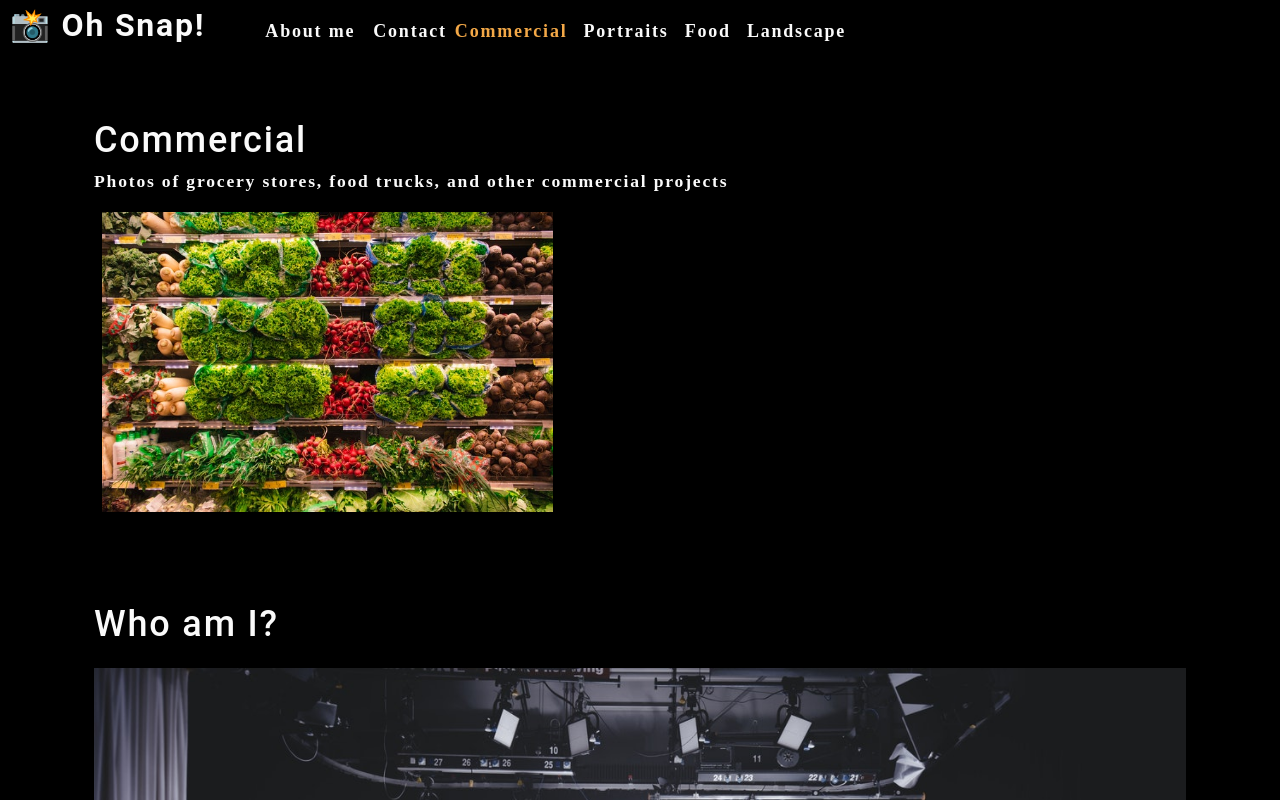
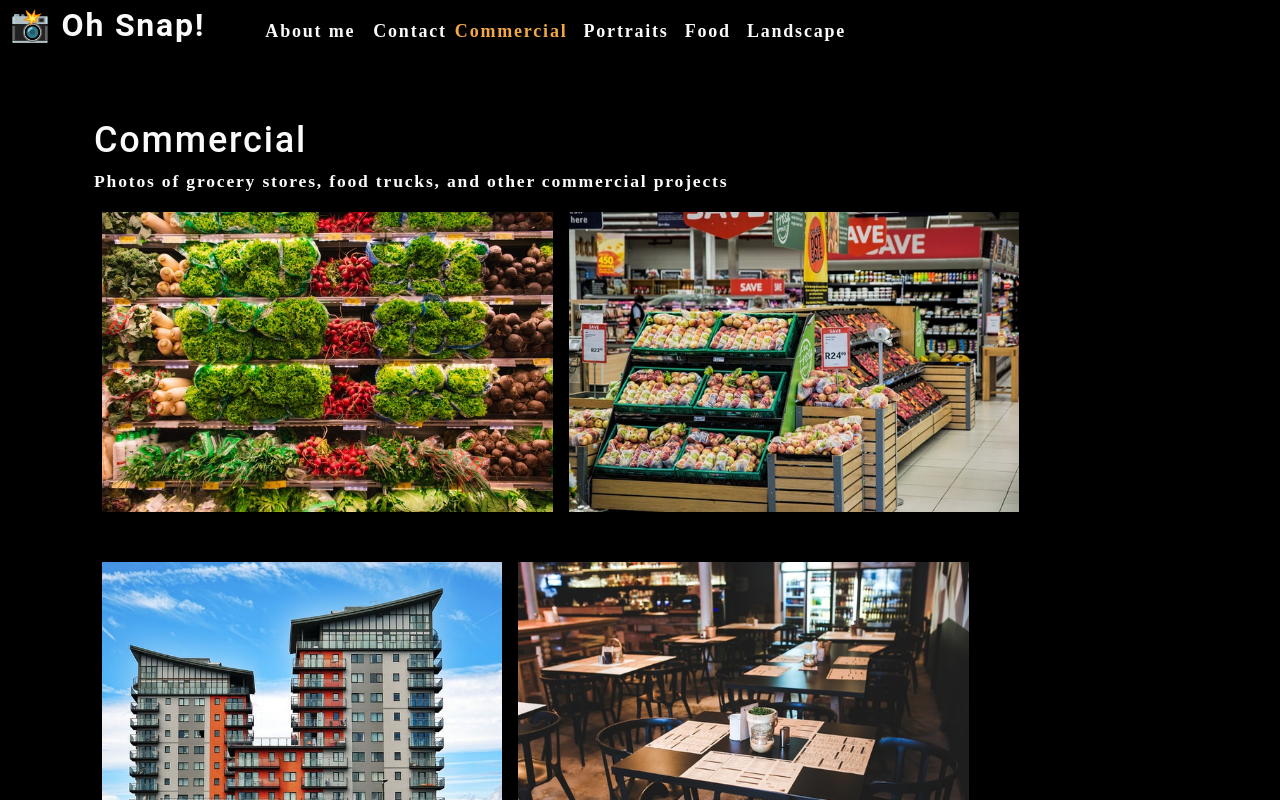
Before and after one commit to eclevela-1234/photo-port, a React (Create React App) app: page / in a window 1280 px wide. Shown: the top 800 px of the page. Built offline with nearby package versions, Linux system fonts and the light colour scheme.

Commit message:
images wouldn't load, had to remove .default extension from require statement

```diff
--- a/src/App.js
+++ b/src/App.js
@@ -20,7 +20,7 @@
         setCurrentCategory={setCurrentCategory}
         currentCategory={currentCategory} />
       <main>
-          <Gallery />
+          <Gallery currentCategory={currentCategory} />
           <About />
       </main>
     </div>
--- a/src/components/Gallery/index.js
+++ b/src/components/Gallery/index.js
@@ -1,27 +1,17 @@
 import React from "react";
+import PhotoList from "../PhotoList";
 import { capitalizeFirstLetter } from '../../utils/helpers';
-import photo from "../../assets/small/commercial/0.jpg";
+
 
 function Gallery(props) {
-    const currentCategory = {
-        name: "commercial",
-        description:
-            "Photos of grocery stores, food trucks, and other commercial projects",
-    };
-
+    const { currentCategory } = props;
     return (
-        <section>
-            <h1>{capitalizeFirstLetter(currentCategory.name)}</h1>
-            <p>{currentCategory.description}</p>
-            <div className="flex-row">
-                <img
-                    src={photo}
-                    alt="Commercial Exaple"
-                    className="img-thumbnail mx-1"
-                />
-            </div>
-        </section>
+      <section>
+        <h1 data-testid="h1tag">{capitalizeFirstLetter(currentCategory.name)}</h1>
+        <p>{currentCategory.description}</p>
+        <PhotoList category={currentCategory.name} />
+      </section>
     );
-}
+  }
 
 export default Gallery;
--- /dev/null
+++ b/src/components/PhotoList/index.js
@@ -0,0 +1,121 @@
+import React, { useState } from 'react';
+
+const PhotoList = ({ category }) => {
+
+    const [photos] = useState([
+        {
+          name: 'Grocery aisle',
+          category: 'commercial',
+          description: 'Lorem ipsum dolor sit amet, consectetur adipiscing elit. Nunc ultricie',
+        },
+        {
+          name: 'Grocery booth',
+          category: 'commercial',
+          description: 'Lorem ipsum dolor sit amet, consectetur adipiscing elit. Nunc ultricie',
+        },
+        {
+          name: 'Building exterior',
+          category: 'commercial',
+          description: 'Lorem ipsum dolor sit amet, consectetur adipiscing elit. Nunc ultricie',
+        },
+        {
+          name: 'Restaurant table',
+          category: 'commercial',
+          description: 'Lorem ipsum dolor sit amet, consectetur adipiscing elit. Nunc ultricie',
+        },
+        {
+          name: 'Cafe interior',
+          category: 'commercial',
+          description: 'Lorem ipsum dolor sit amet, consectetur adipiscing elit. Nunc ultricie',
+        },
+        {
+          name: 'Cat green eyes',
+          category: 'portraits',
+          description: 'Lorem ipsum dolor sit amet, consectetur adipiscing elit. Nunc ultricie',
+        },
+        {
+          name: 'Green parrot',
+          category: 'portraits',
+          description: 'Lorem ipsum dolor sit amet, consectetur adipiscing elit. Nunc ultricie',
+        },
+        {
+          name: 'Yellow macaw',
+          category: 'portraits',
+          description: 'Lorem ipsum dolor sit amet, consectetur adipiscing elit. Nunc ultricie',
+        },
+        {
+          name: 'Pug smile',
+          category: 'portraits',
+          description: 'Lorem ipsum dolor sit amet, consectetur adipiscing elit. Nunc ultricie',
+        },
+        {
+          name: 'Pancakes',
+          category: 'food',
+          description: 'Lorem ipsum dolor sit amet, consectetur adipiscing elit. Nunc ultricie',
+        },
+        {
+          name: 'Burrito',
+          category: 'food',
+          description: 'Lorem ipsum dolor sit amet, consectetur adipiscing elit. Nunc ultricie',
+        },
+        {
+          name: 'Scallop pasta',
+          category: 'food',
+          description: 'Lorem ipsum dolor sit amet, consectetur adipiscing elit. Nunc ultricie',
+        },
+        {
+          name: 'Burger',
+          category: 'food',
+          description: 'Lorem ipsum dolor sit amet, consectetur adipiscing elit. Nunc ultricie',
+        },
+        {
+          name: 'Fruit bowl',
+          category: 'food',
+          description: 'Lorem ipsum dolor sit amet, consectetur adipiscing elit. Nunc ultricie',
+        },
+        {
+          name: 'Green river',
+          category: 'landscape',
+          description: 'Lorem ipsum dolor sit amet, consectetur adipiscing elit. Nunc ultricie',
+        },
+        {
+          name: 'Docks',
+          category: 'landscape',
+          description: 'Lorem ipsum dolor sit amet, consectetur adipiscing elit. Nunc ultricie',
+        },
+        {
+          name: 'Panoramic village by sea',
+          category: 'landscape',
+          description: 'Lorem ipsum dolor sit amet, consectetur adipiscing elit. Nunc ultricie',
+        },
+        {
+          name: 'Domestic landscape',
+          category: 'landscape',
+          description: 'Lorem ipsum dolor sit amet, consectetur adipiscing elit. Nunc ultricie',
+        },
+        {
+          name: 'Park bench',
+          category: 'landscape',
+          description: 'Lorem ipsum dolor sit amet, consectetur adipiscing elit. Nunc ultricie',
+        },
+      ]);
+
+      const currentPhotos = photos.filter(photo => photo.category === category);
+
+      return (
+        <div>
+          <div className="flex-row">
+            {currentPhotos.map((image, i) => (
+              <img
+                src={require(`../../assets/small/${category}/${i}.jpg`)}
+                alt={image.name}
+                className="img-thumbnail mx-1"
+                key={image.name}
+              />
+            ))}
+          </div>
+        </div>
+      );
+};
+
+export default PhotoList;
```
